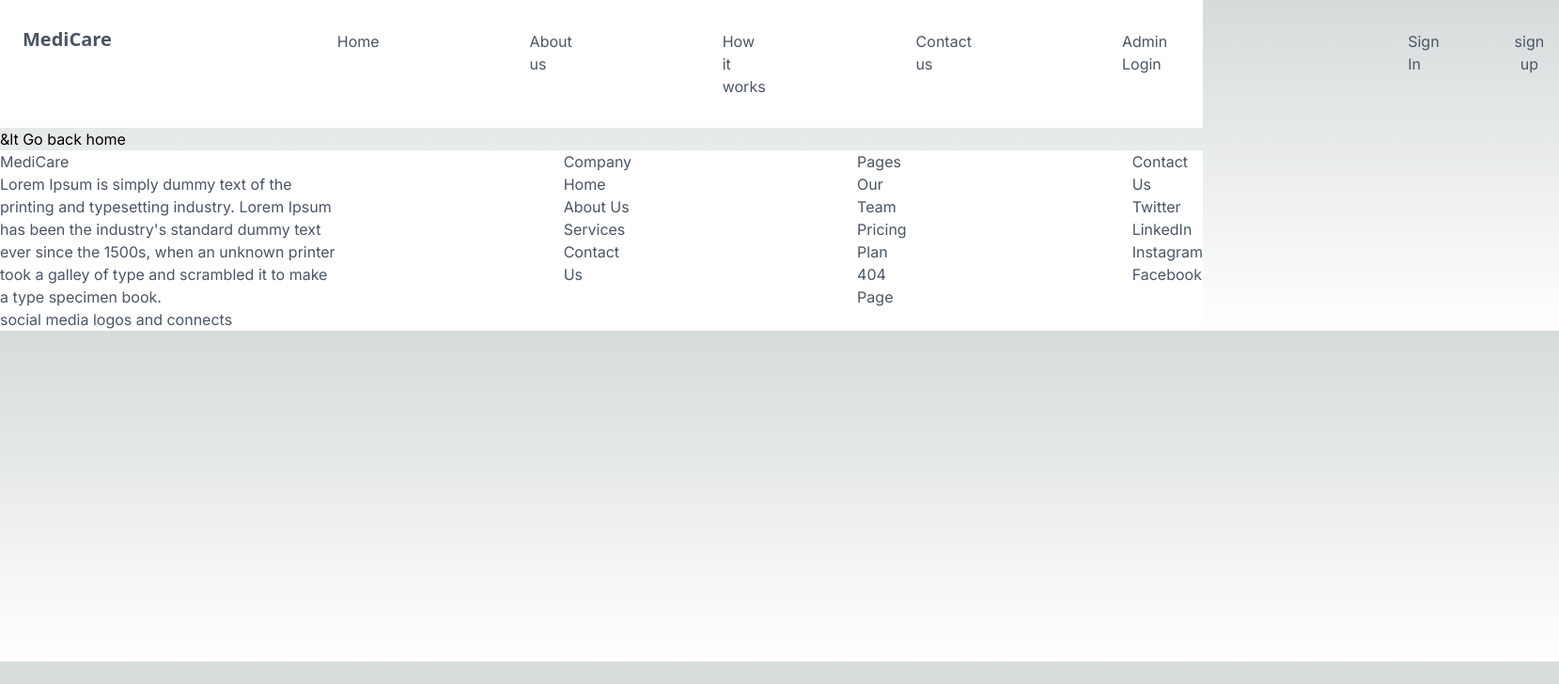
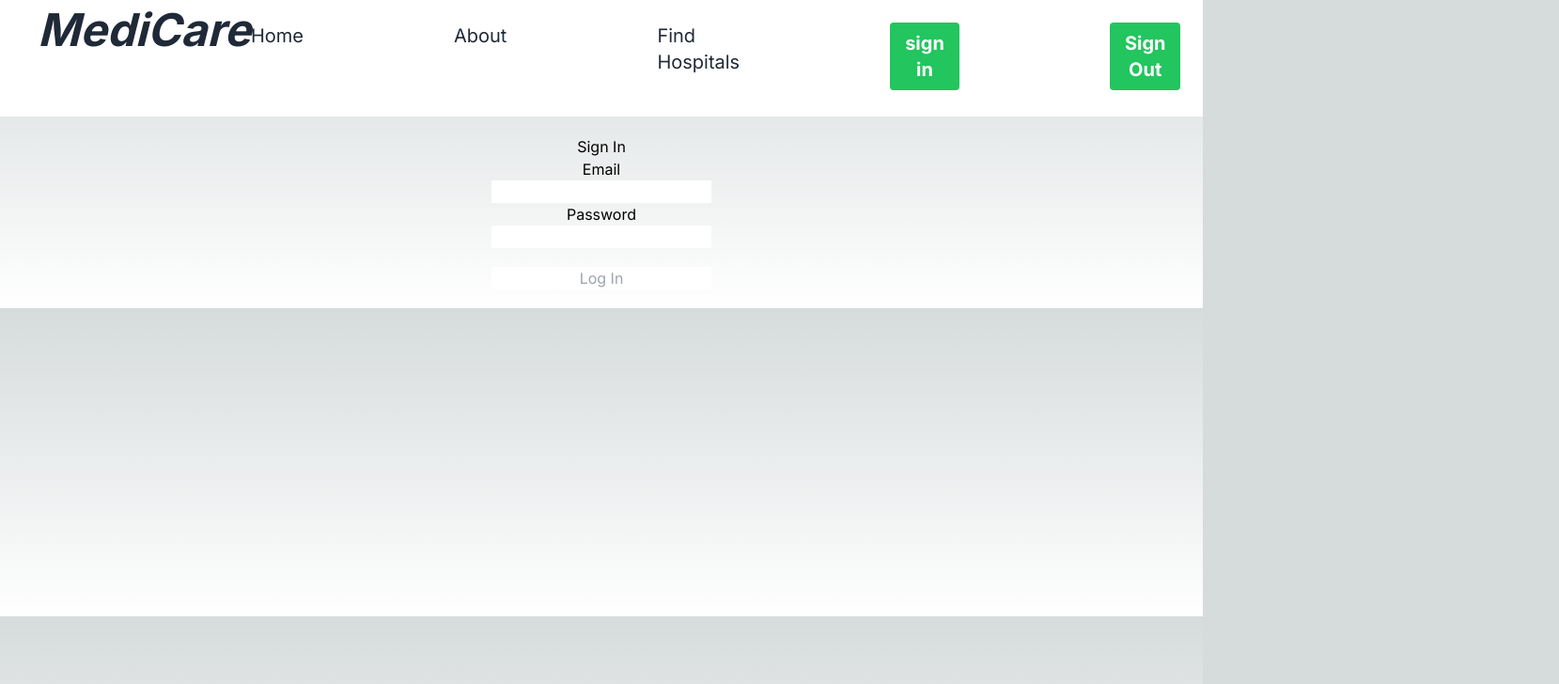
Before and after one commit to AdeTiDotun/medi-care, a Next.js app: page /sign_in in a window 1280 px wide. Shown: the top 728 px of the page at 94% size, 1659 px wide, since content can reach past the window. Built offline with nearby package versions, Linux system fonts and the light colour scheme.

Commit message:
sign in page wireframe added

```diff
--- a/src/app/layout.tsx
+++ b/src/app/layout.tsx
@@ -23,7 +23,7 @@ export default function RootLayout({
       <body className={inter.className}>
         <Nav />
         {children}
-        <Footer />
+
       </body>
     </html>
   );
--- a/src/app/sign_in/page.tsx
+++ b/src/app/sign_in/page.tsx
@@ -2,10 +2,25 @@ import React from 'react'
 
 const SignIn = () => {
   return (
-    <div>
-      <h2> &lt Go back home </h2>
-    </div>
-  )
+    <>
+      <div className="my-5 text-center mr-96 ml-96">
+        <div>
+          <h2>Sign In</h2>
+        </div>
+        <div>
+          <h3>Email</h3>
+          <input type="text" />
+        </div>
+        <div>
+          <h3>Password</h3>
+          <input type="text" />
+        </div>
+        <div className='mt-5'>
+          <input className="text-center" type="text" placeholder='Log In' />
+        </div>
+      </div>
+    </>
+  );
 }
 
 export default SignIn;
--- a/src/components/navbar.tsx
+++ b/src/components/navbar.tsx
@@ -5,31 +5,35 @@ import SignIn from "@/app/sign_in/page";
 const Nav = () => {
   return (
     <>
-      <div className="flex gap-60 navbar pt-4 pb-4 text-gray-600 bg-white">
-        <div className="pt-3 ml-6">
-          <h1 className="text-xl font-bold font-sans">MediCare</h1>
+      {/* Navbar Session */}
+      <div className="flex justify-between bg-white py-2 px-10 text-gray-800">
+        <div>
+          <h1 className="font-bold text-5xl font-bold italic">MediCare</h1>
         </div>
+
         <div>
-          <ul className="flex gap-40 pt-4 pb-4">
+          <ul className="flex gap-40 text-xl pt-4  ">
+            <Link href="/">
+              <li>Home</li>
+            </Link>
+            <Link href="/about">
+              <li>About</li>
+            </Link>
+            <li>Find Hospitals</li>
             <li>
-              <Link href="/">Home</Link>
+              <Link href="/sign_in">
+                <button className="bg-green-500 hover:bg-green-500 text-white font-bold py-2 px-4 rounded mb-5">
+                  sign in
+                </button>
+              </Link>
             </li>
-            <li>
-              <Link href="/about">About us</Link>
-            </li>
-            <li>How it works</li>
-            <li>Contact us</li>
-            <li>Admin Login</li>
-          </ul>
-        </div>
-        <div>
-          <ul className="sign_up flex pt-4 pb-4 gap-20 mx-4">
-            <li>
-            <Link href="/sign_in">Sign In</Link>
-            </li>
-            <li>
-              <button>sign up</button>
-            </li>
+            <Link href="">
+              <li>
+                <button className="py-2 px-4 bg-green-500 text-white font-bold rounded">
+                  Sign Out
+                </button>
+              </li>
+            </Link>
           </ul>
         </div>
       </div>
```
